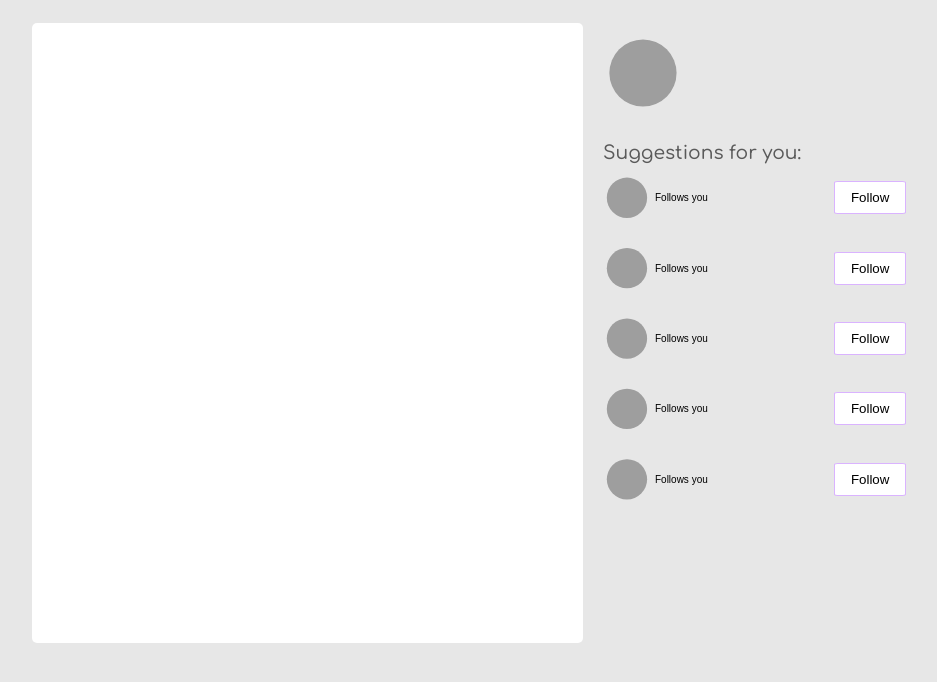
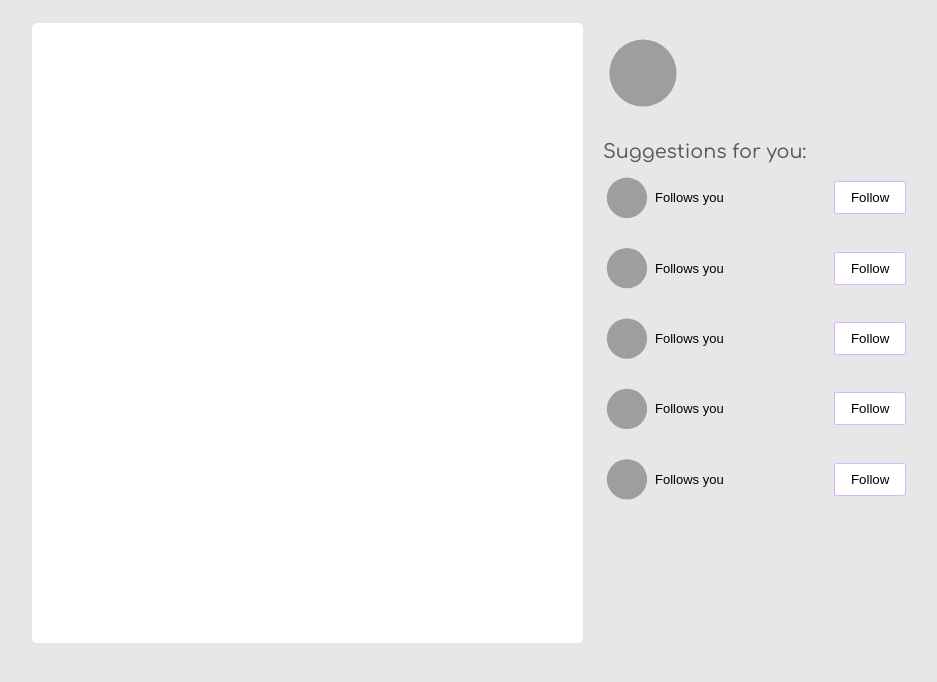
Before and after one commit to mseckykoebel/WDHW2, a Flask app: template templates/index.html in a window 1280 px wide. Shown: the part 67-749 px from the top of the page, without its empty margins (166-1103 px from the left). Run offline with Flask 2, Linux system fonts and the light colour scheme; the template is opened without the code that fills it, so the values that code supplies are empty; grey boxes are pictures that could not be loaded.

Commit message:
final changes - done!

```diff
--- a/static/styles.css
+++ b/static/styles.css
@@ -210,6 +210,7 @@ nav div ul li a:hover {
 .suggestions-banner {
   color: rgb(90, 90, 90);
   font-weight: 500;
+  font-size: larger;
   margin-bottom: -10px !important; /* Shitty, but need the margin here to be smaller */
 }
 
@@ -240,17 +241,21 @@ nav div ul li a:hover {
 }
 
 .recommendations-username-suggested-container {
+  display: flex;
+  flex-direction: column;
+  justify-content: space-between;
   margin-left: 0.25rem;
   position: relative;
   display: inline-block;
+
 }
 
 .recommendations-username-container {
-  font-size: small;
+  font-size: medium;
 }
 
 .recommendations-suggested-container {
-  font-size: x-small;
+  font-size: small;
 }
 
 .recommendations-follow-container {
--- a/templates/includes/cards.html
+++ b/templates/includes/cards.html
@@ -95,9 +95,6 @@
           placeholder="Add a comment..."
           name="comment_{{posts[i].user.username}}"
         />
-        <label for="post_{{posts[i].user.username}}" hidden
-          >Post this comment to {{posts[i].user.username}}</label
-        >
         <button
           id="post_{{posts[i].user.username}}"
           class="comment-btn"
--- a/templates/includes/stories.html
+++ b/templates/includes/stories.html
@@ -5,7 +5,7 @@
       <img
         class="profile-image"
         src={{stories[i].user.image_url}}
-        alt="Image of {{stories[i].username}}'s story"
+        alt="{{stories[i].user.username}}'s story"
       />
     </div>
     <div class="story-username-container">{{stories[i].user.username}}</div>
--- a/templates/includes/suggestions.html
+++ b/templates/includes/suggestions.html
@@ -4,14 +4,14 @@
       <img
         class="main-image"
         src={{user.image_url}}
-        alt="Image of a user with a story"
+        alt="Profile of logged in user - click to go to their profile"
       />
     </div>
     <div class="profile-username-suggested-container">
       <div class="profile-username-container">{{user.username}}</div>
     </div>
   </div>
-  <h3 class="suggestions-banner">Suggestions for you:</h3>
+  <h1 class="suggestions-banner">Suggestions for you:</h1>
   {%for i in range(0, 5)%}
   <div class="recommendations-container-content">
     <div class="recommendations-image-container">
```
